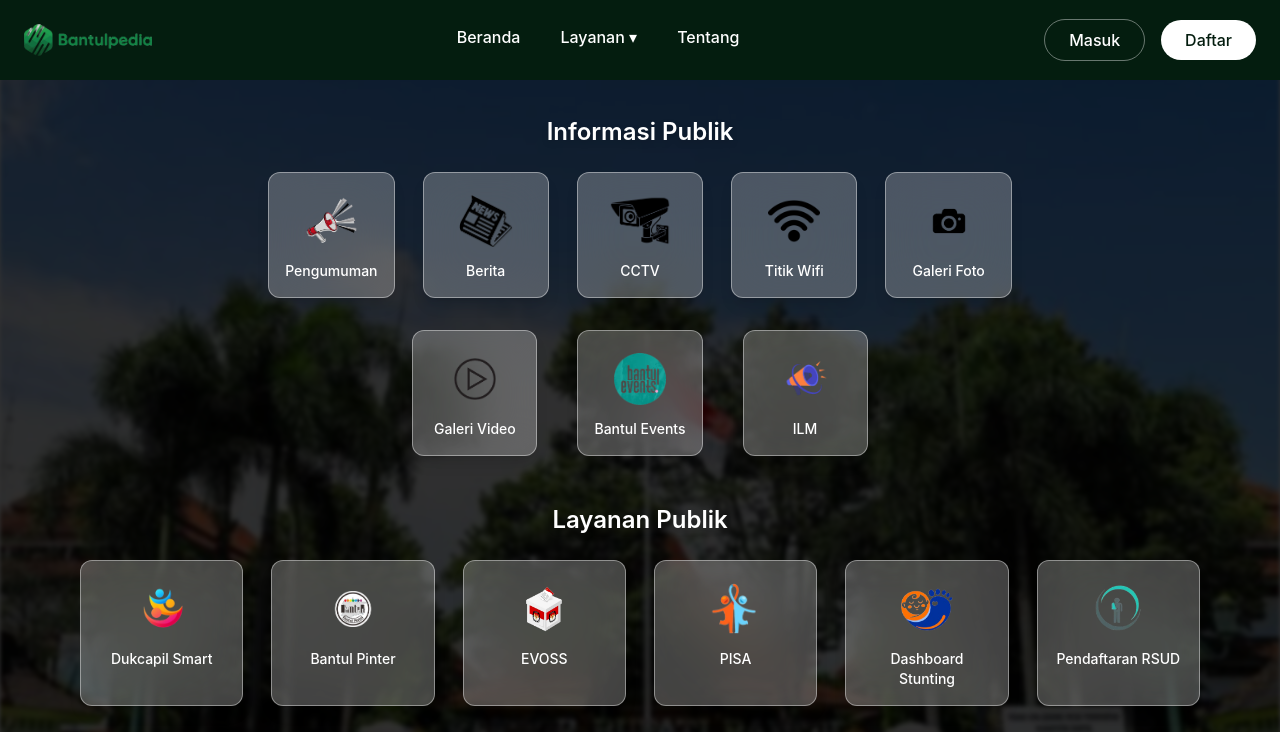
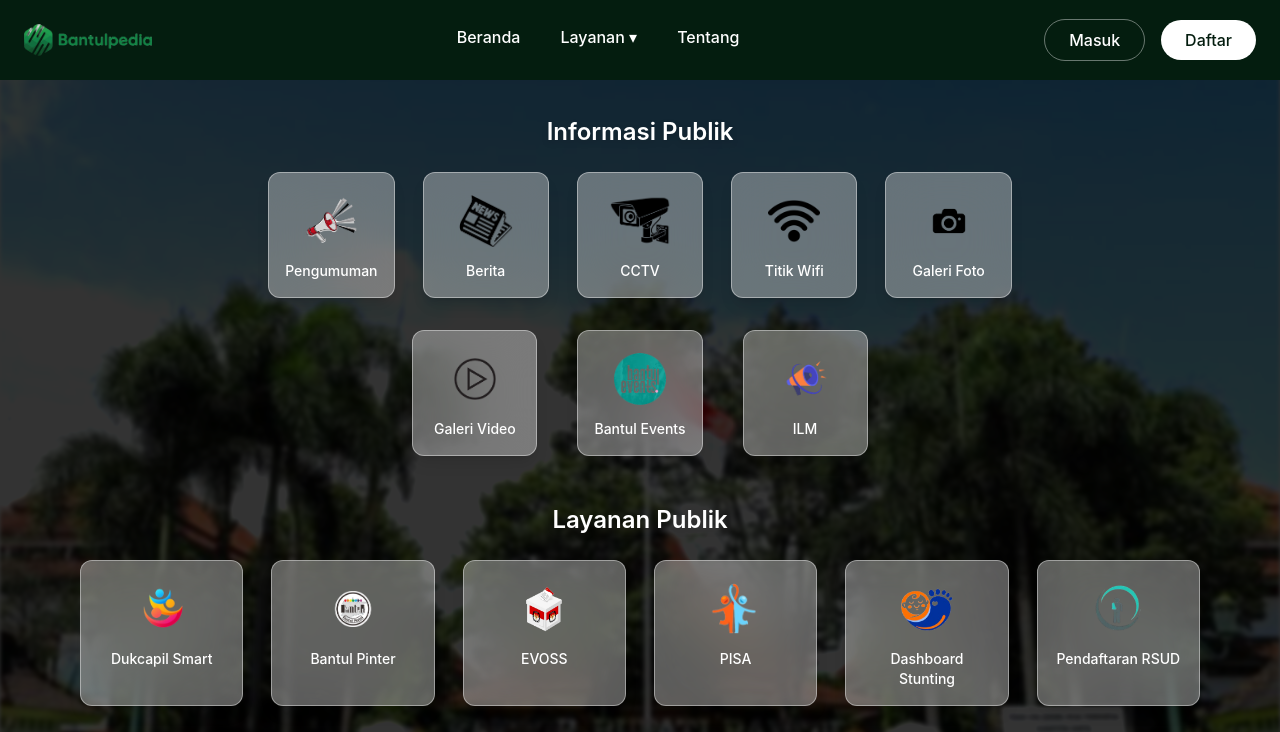
Before and after one commit to ulfhiraa/bantulpedia-website, a React (Vite) app: page /layanan/semua-layanan in a window 1280 px wide. Shown: the top 732 px of the page. Built offline with nearby package versions, Linux system fonts and the light colour scheme.

Commit message:
memperbaiki tampilan background halaman Semua Layanan

```diff
--- a/src/pages/layanan/SemuaLayanan.jsx
+++ b/src/pages/layanan/SemuaLayanan.jsx
@@ -161,8 +161,8 @@
       <Wrapper
         {...props}
         className="group flex flex-col items-center gap-2 p-4 rounded-xl
-        bg-white/25 backdrop-blur-xl border border-white/40 shadow-lg
-        hover:bg-white/35 hover:scale-[1.05] transition text-center text-white w-full max-w-[170px]"
+        bg-white/35 backdrop-blur-xl border border-white/40 shadow-lg
+        hover:bg-white/45 hover:scale-[1.05] transition text-center text-white w-full max-w-[170px]"
       >
         <div className="w-16 h-16 flex items-center justify-center">
           <img src={item.icon} alt={item.title} className="w-18 h-13 object-contain" />
@@ -185,7 +185,7 @@
         <div className="relative">
           {/* layer background: 2 foto digabung */}
           <div
-            className="absolute inset-0 -z-20 blur-[2px] brightness-95"
+            className="absolute inset-0 -z-20 blur-[2px] brightness-125"
             style={{
               backgroundImage: `url(${bgAtas}), url(${bgBawah})`,
               backgroundSize: "100% 50%, 100% 50%",      // atas 1/2, bawah 1/2
```
